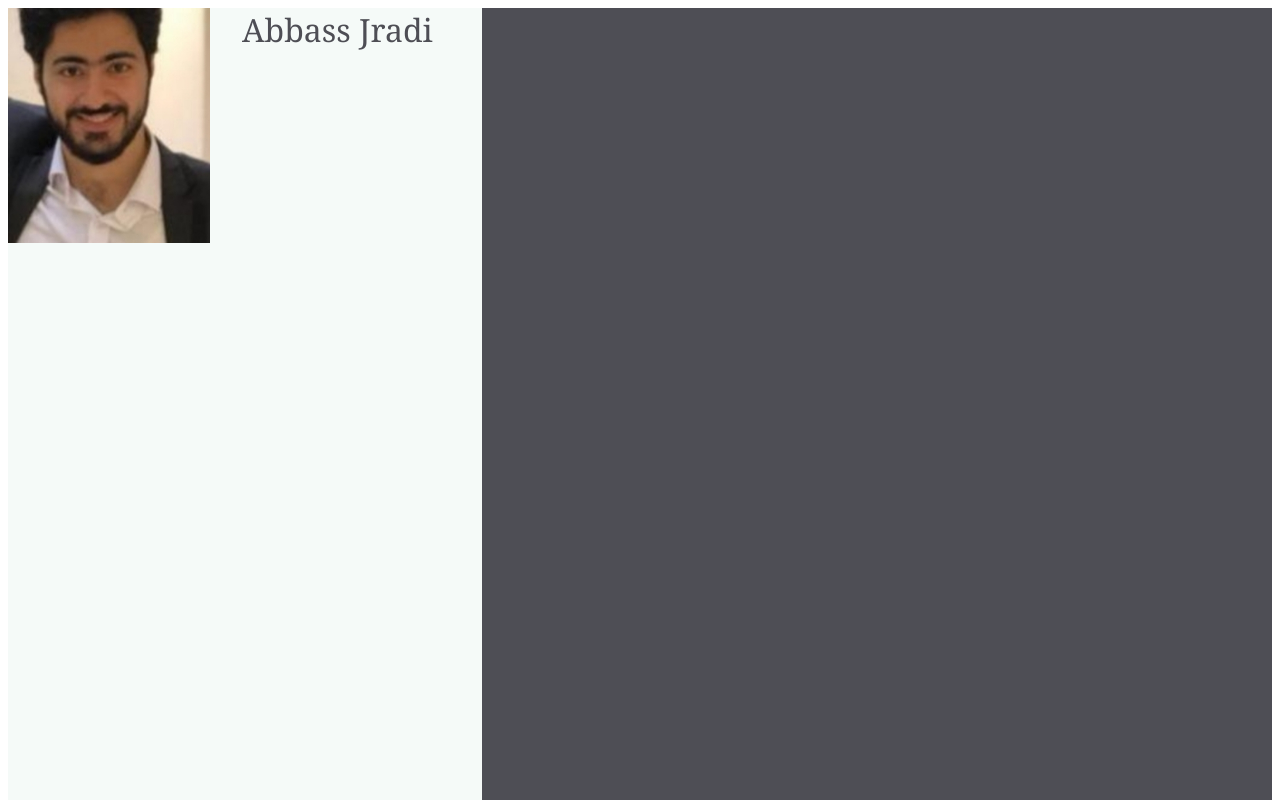
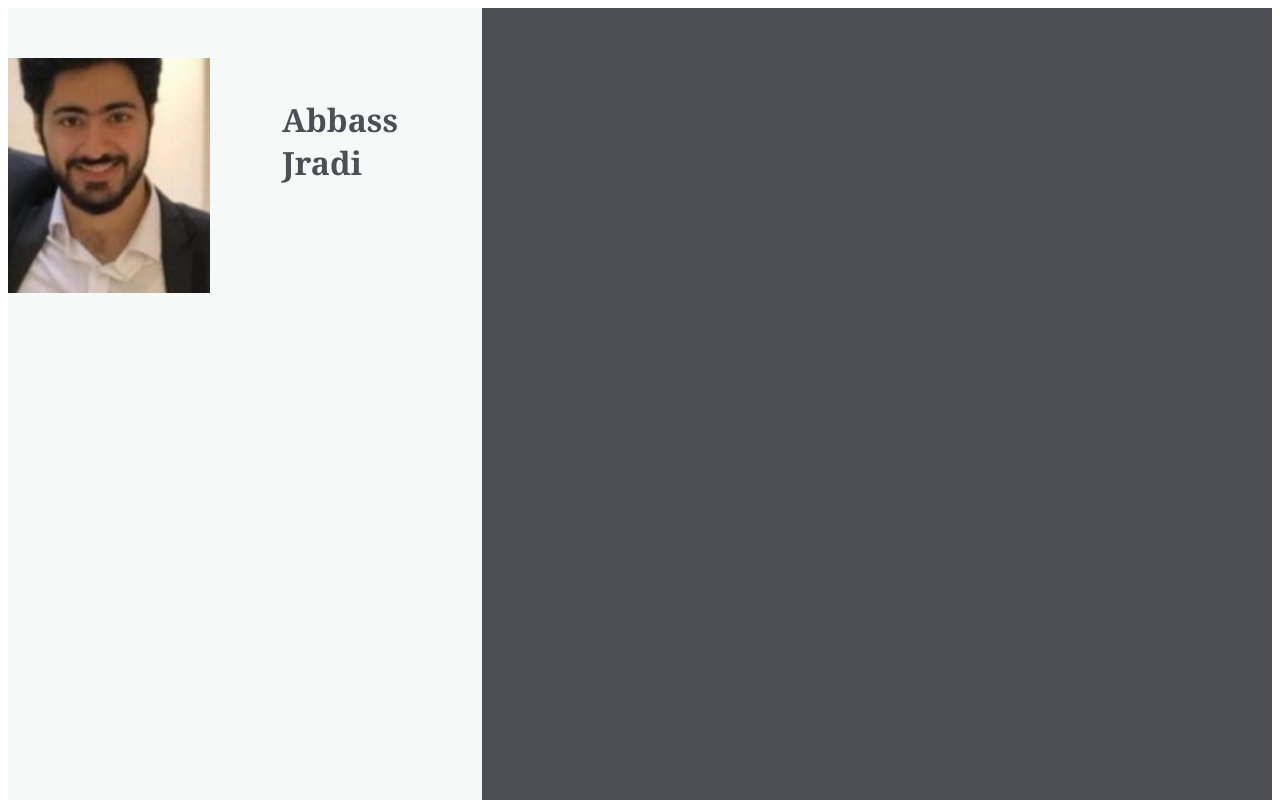
Before and after one commit to Abbass-Jradi/Responsive-CV, a plain HTML site: page responsive-cv.html in a window 1280 px wide. Shown: the top 800 px of the page. Drawn offline with Linux system fonts and the light colour scheme.

Commit message:
Realining the image and name

```diff
--- a/responsive-cv.html
+++ b/responsive-cv.html
@@ -12,8 +12,10 @@
 
       <div class="container-1">
 
-          <div class="name"> Abbass Jradi </div>
+        <div class="aliner">
+          <div class="name"><b>Abbass Jradi</b></div>
           <div class="profile"><img src="assets/Myself.png"></div>
+        </div>
 
       </div>
 
--- a/styles/styles.css
+++ b/styles/styles.css
@@ -3,8 +3,6 @@
 }
 
 .container-1{
-    display:flex;
-    gap:2rem;
     background-color:#f5faf8;
     width:600px;
     height:1000px;
@@ -12,9 +10,15 @@
 
 .container-2{
     background-color:#4e4e55;
-    display:flex;
+
     width:1000px;
     height:1000px;
+}
+
+.aliner{
+    display:flex;
+    gap:2rem;
+    margin-top:50px;
 }
 
 .name{
@@ -22,6 +26,7 @@
     color:#4e4e55;
     font-family:Cambria, Cochin, Georgia, Times, 'Times New Roman', serif;
     order:2;
+    margin:40px;
 }
 
 .profile{
```
